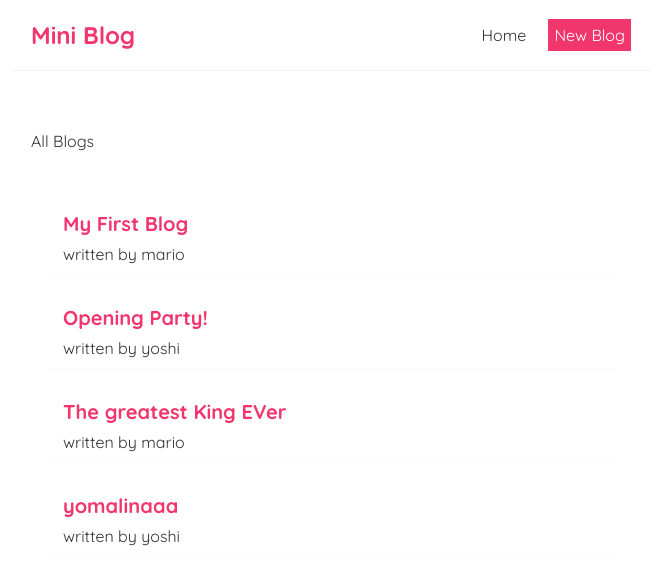
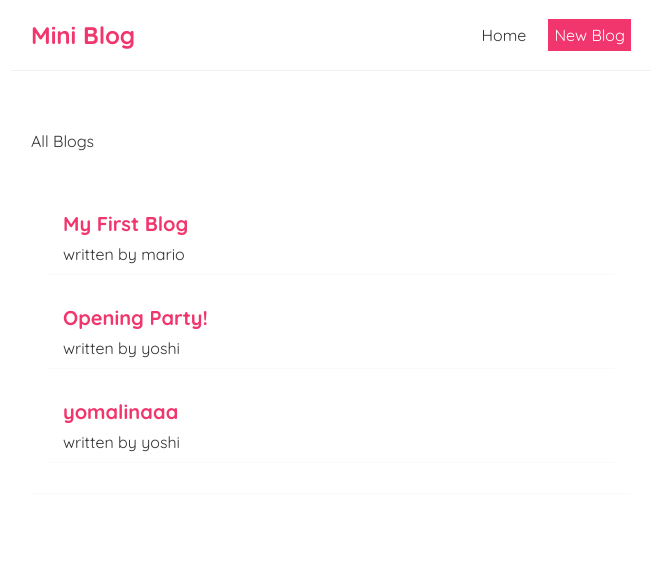
Before and after one commit to Ejiro-David/mini-blog, a React (Create React App) app: page / in a window 1280 px wide. Shown: the top 584 px of the page, without its empty margins (309-971 px from the left). Built offline with nearby package versions, Linux system fonts and the light colour scheme; data requests are answered from the project's data file.

Commit message:
blog-tutorial complete

```diff
--- a/data/db.json
+++ b/data/db.json
@@ -13,12 +13,6 @@
       "id": 2
     },
     {
-      "title": "The greatest King EVer",
-      "body": "David",
-      "author": "mario",
-      "id": 3
-    },
-    {
       "title": "yomalinaaa",
       "body": "sexy moda fuckaaaa",
       "author": "yoshi",
--- a/src/App.js
+++ b/src/App.js
@@ -4,6 +4,7 @@ import Home from './Home';
 import { BrowserRouter as Router, Route, Switch } from 'react-router-dom';
 import Create from './Create';
 import BlogDetails from './BlogDetails';
+import NotFound from './NotFound';
 
 function App() {
 
@@ -24,6 +25,9 @@ function App() {
              <Route path="/blogs/:id">
                 <BlogDetails />
              </Route>
+             <Route path="*">
+                <NotFound />
+             </Route>
            </Switch>
         </div>
       </div>
--- /dev/null
+++ b/src/NotFound.js
@@ -0,0 +1,12 @@
+import { Link } from "react-router-dom";
+
+const NotFound = () => {
+    return (
+        <div className="not-found">
+            <p>cannot find that page, sorry.</p>
+            <Link to='/'>Go back home</Link>
+        </div>
+     );
+}
+
+export default NotFound;
```
